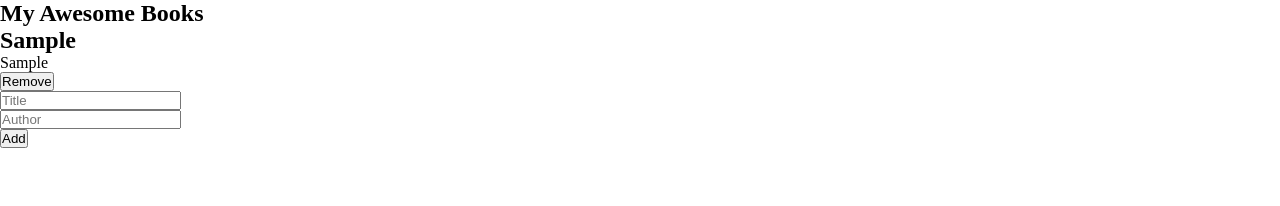
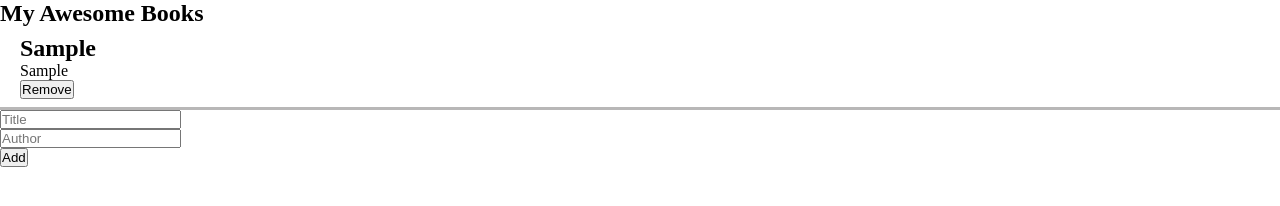
Before and after one commit to Al-Amin-Khan-Shakil/Favorite-Books, a website: page index.html in a window 1280 px wide. Both pictures are taken after typing "Sample", "Sample" into the empty fields and a click on the button "Add". Drawn offline with Linux system fonts and the light colour scheme.

Commit message:
Setup Linters

```diff
--- a/CSS/style.css
+++ b/CSS/style.css
@@ -3,3 +3,8 @@
   padding: 0;
   margin: 0;
 }
+
+.parent-list {
+  padding: 8px 20px;
+  border-bottom: 3px solid #b8b7b7;
+}
```
Also changed, not shown: package.json (added, +23 -0 lines), .eslintrc.json (added), .github/workflows/linters.yml (added), .stylelintrc.json (added), 3 other files.
